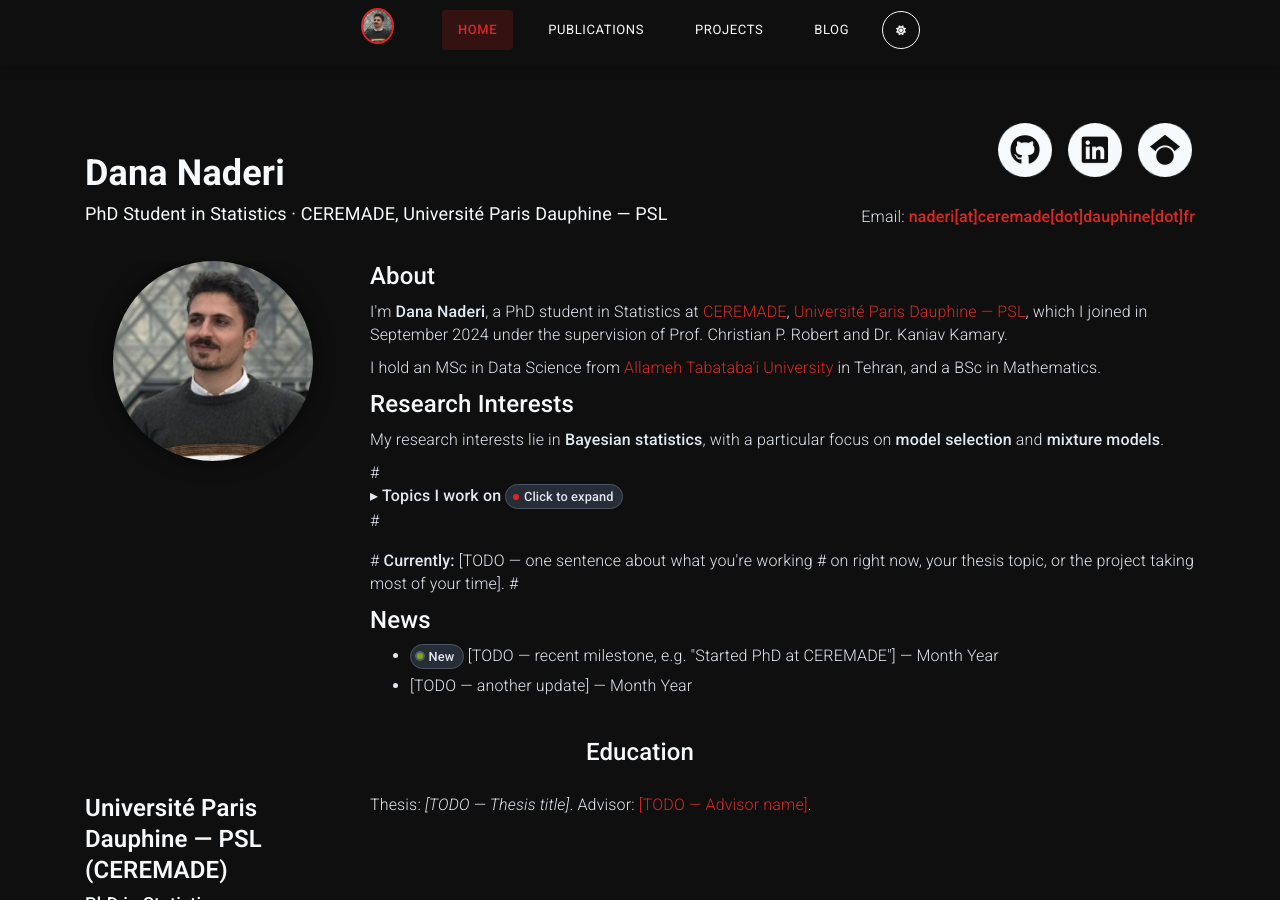
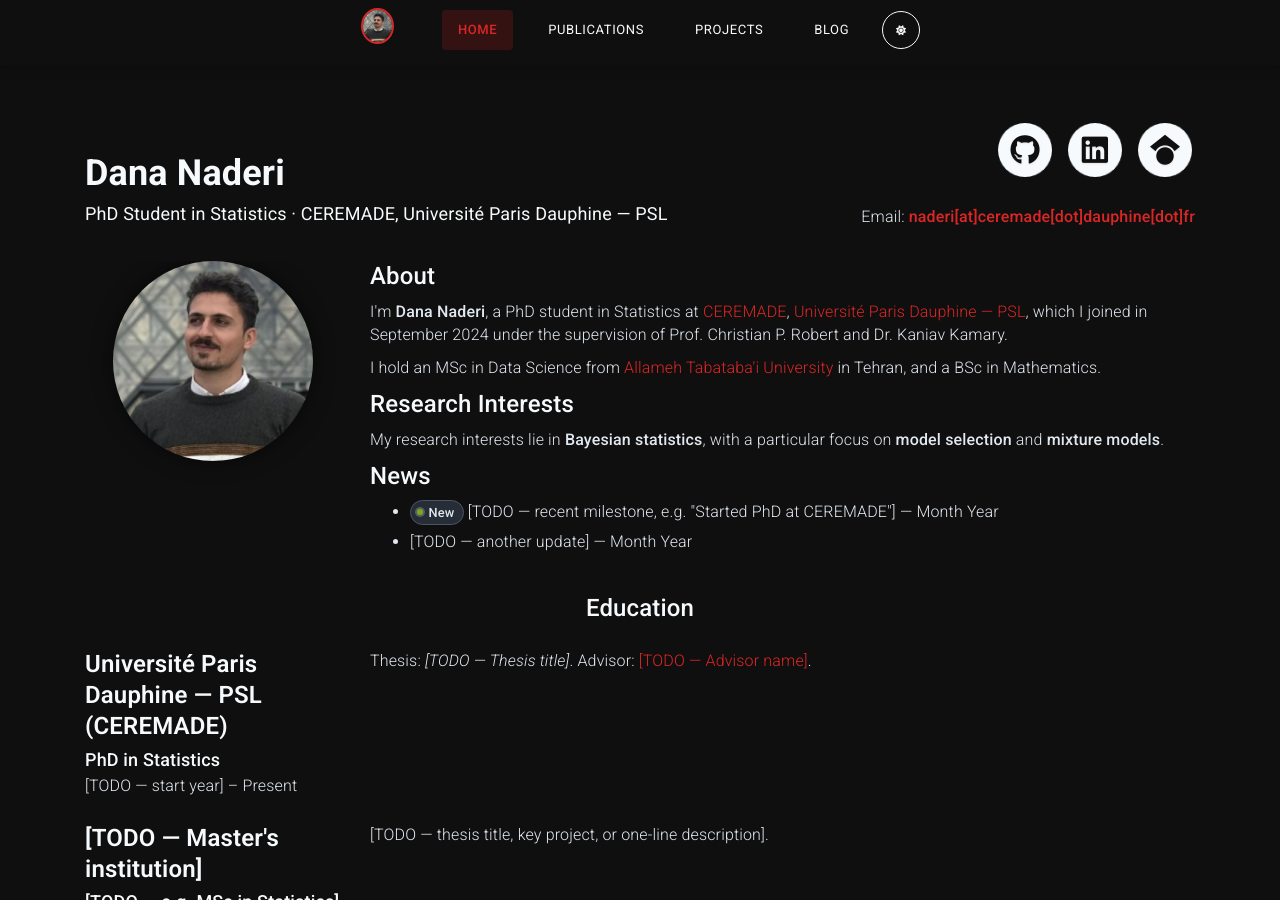
Before and after one commit to ikpconnect/dananaderi, a Jekyll site: the page built from index.md, in a window 1280 px wide and 900 px high. Built offline with Jekyll 4.4.1, drawn with Linux system fonts in a browser that asks for light colours; nearby versions of some CDN libraries.

Commit message:
Update _config.yml

```diff
--- a/_config.yml
+++ b/_config.yml
@@ -175,21 +175,22 @@ about_content: | # this will include new lines to allow paragraphs
       particular focus on <strong>model selection</strong> and
       <strong>mixture models</strong>.
     </p>
+    <!--
+    <details>
+    <summary><strong>▸ Topics I work on <span class="badge badge-accent">Click to expand</span></strong></summary>
+    <br>
+    <ul>
+      <li><strong>[TODO — Topic 1]</strong>: short description</li>
+      <li><strong>[TODO — Topic 2]</strong>: short description</li>
+      <li><strong>[TODO — Topic 3]</strong>: short description</li>
+    </ul>
+    </details>
 
-    # <details>
-    # <summary><strong>▸ Topics I work on <span class="badge badge-accent">Click to expand</span></strong></summary>
-    # <br>
-    # <ul>
-    #   <li><strong>[TODO — Topic 1]</strong>: short description</li>
-    #   <li><strong>[TODO — Topic 2]</strong>: short description</li>
-    #   <li><strong>[TODO — Topic 3]</strong>: short description</li>
-    # </ul>
-    # </details>
-
-    # <p style="margin-top: 1em;">
-    # <strong>Currently:</strong> [TODO — one sentence about what you're working
-    # on right now, your thesis topic, or the project taking most of your time].
-    # </p>
+    <p style="margin-top: 1em;">
+    <strong>Currently:</strong> [TODO — one sentence about what you're working
+    on right now, your thesis topic, or the project taking most of your time].
+    </p>
+    -->
   </section>
 
   <section>
```
